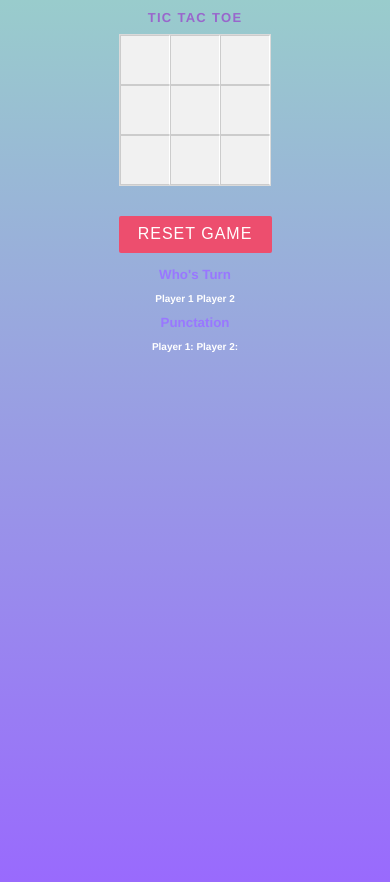
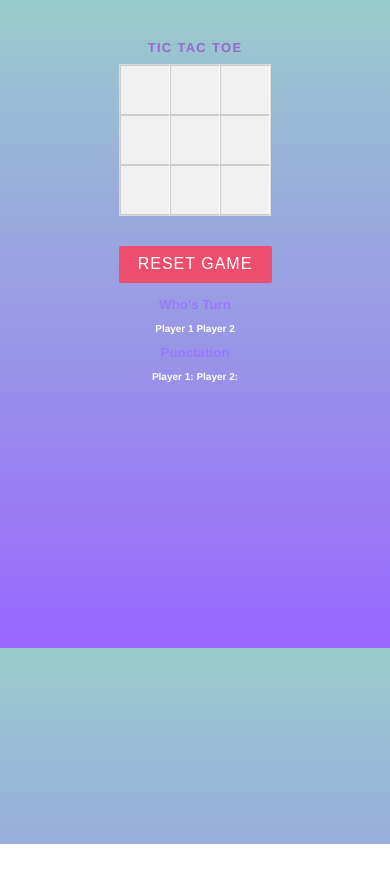
Before and after one commit to AgnieszkaKurek/TicTacToeGame, a website: page src/index.html in a window 390 px wide. After the commit the page ends 844 px from the top, so only its background shows below. Drawn offline with Linux system fonts and the light colour scheme.

Commit message:
small changes in appearance settings

```diff
--- a/src/style.css
+++ b/src/style.css
@@ -1,5 +1,5 @@
 body {
-    margin-top: 10px;
+    margin-top: 40px;
     height: 900px;
     background: linear-gradient(#99CCCC, #9966ff);
     color: #fff;
@@ -151,6 +151,9 @@ h2 {
 }
 
 @media (max-width: 480px) {
+    body{
+        height: 600px;
+    }
     .container {
         position: static;
         padding: 0px;
```
